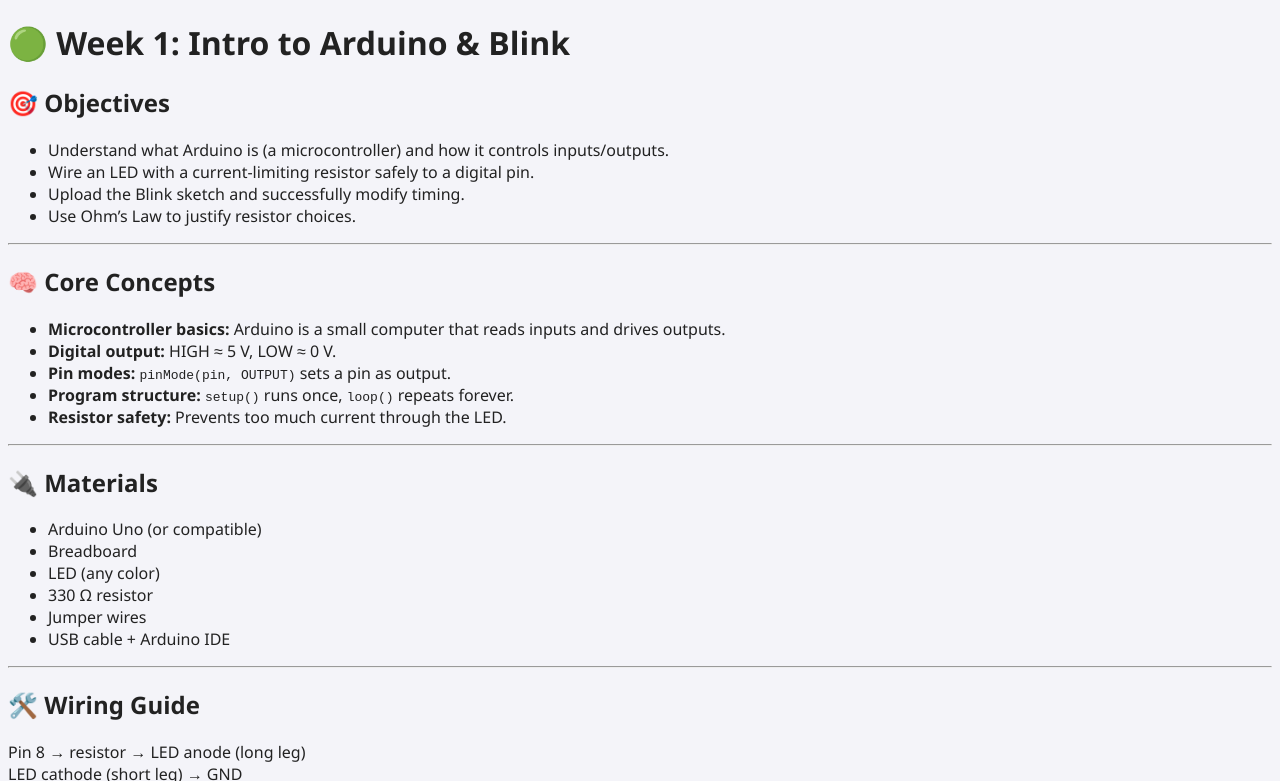
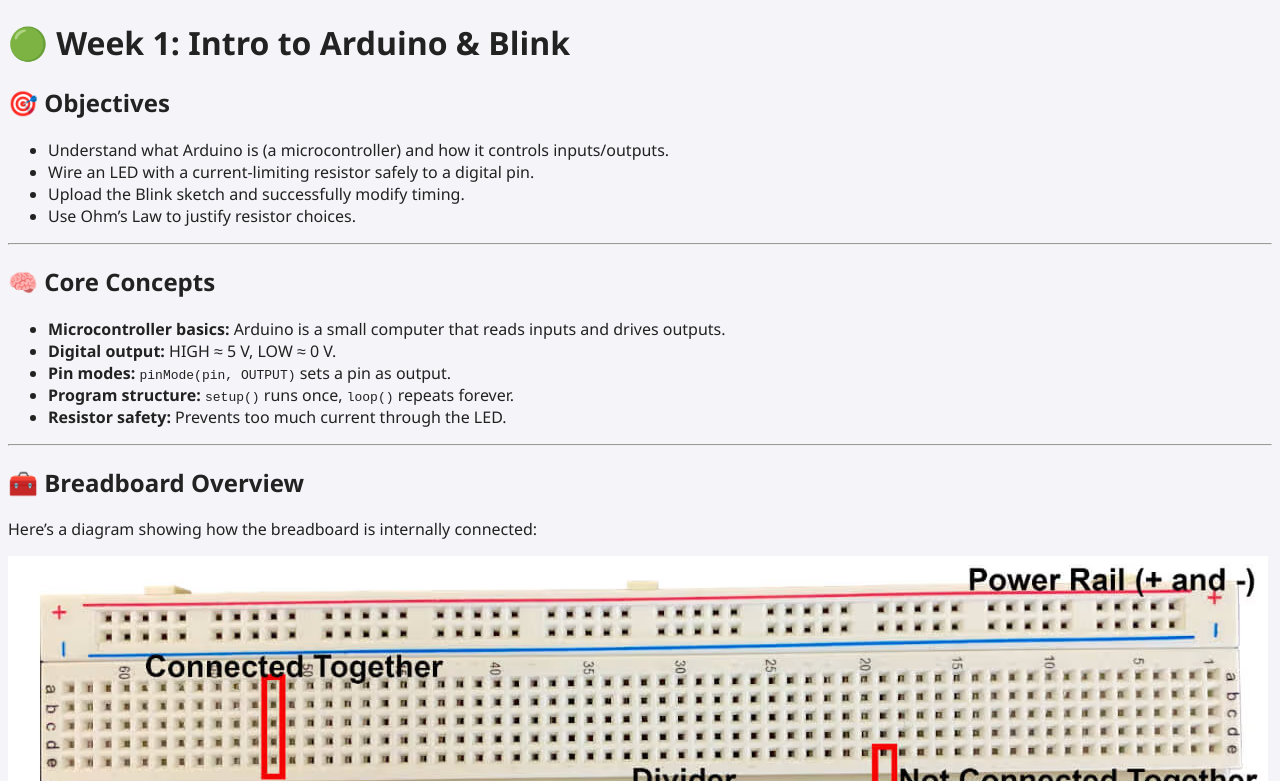
Before and after one commit to ImMrHh/arduino.journey, a Jekyll site: the page built from lessons/week1.md, in a window 1280 px wide and 1400 px high, cut to the strip 0-781 px from the top of the window. Built offline with Jekyll 4.4.1, drawn with Linux system fonts in a browser that asks for light colours; some of the changed text lies outside the part shown.

Commit message:
week1 and image

```diff
--- a/lessons/week1.md
+++ b/lessons/week1.md
@@ -19,6 +19,16 @@
 - **Pin modes:** `pinMode(pin, OUTPUT)` sets a pin as output.
 - **Program structure:** `setup()` runs once, `loop()` repeats forever.
 - **Resistor safety:** Prevents too much current through the LED.
+
+---
+
+## 🧰 Breadboard Overview
+Here’s a diagram showing how the breadboard is internally connected:
+
+![Annotated Breadboard Diagram](/images/breadboardinit.png)
+- Power rails run along the sides (red = +, blue = –).
+- Each row of 5 holes in the middle is connected internally.
+- The center gap separates the left and right halves, useful for ICs
 
 ---
 
```
Also changed, not shown: images/breadboardinit.png (added).
